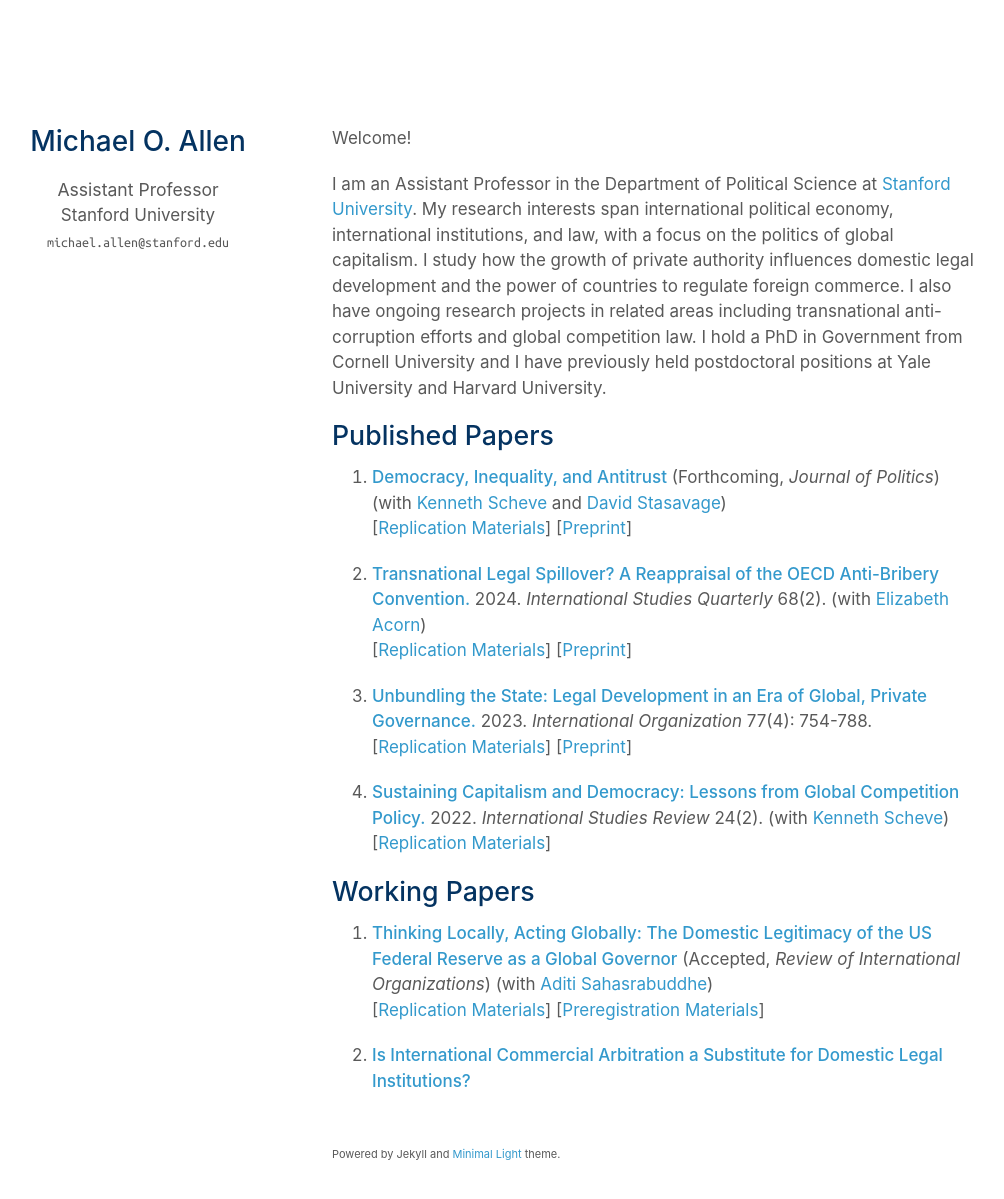
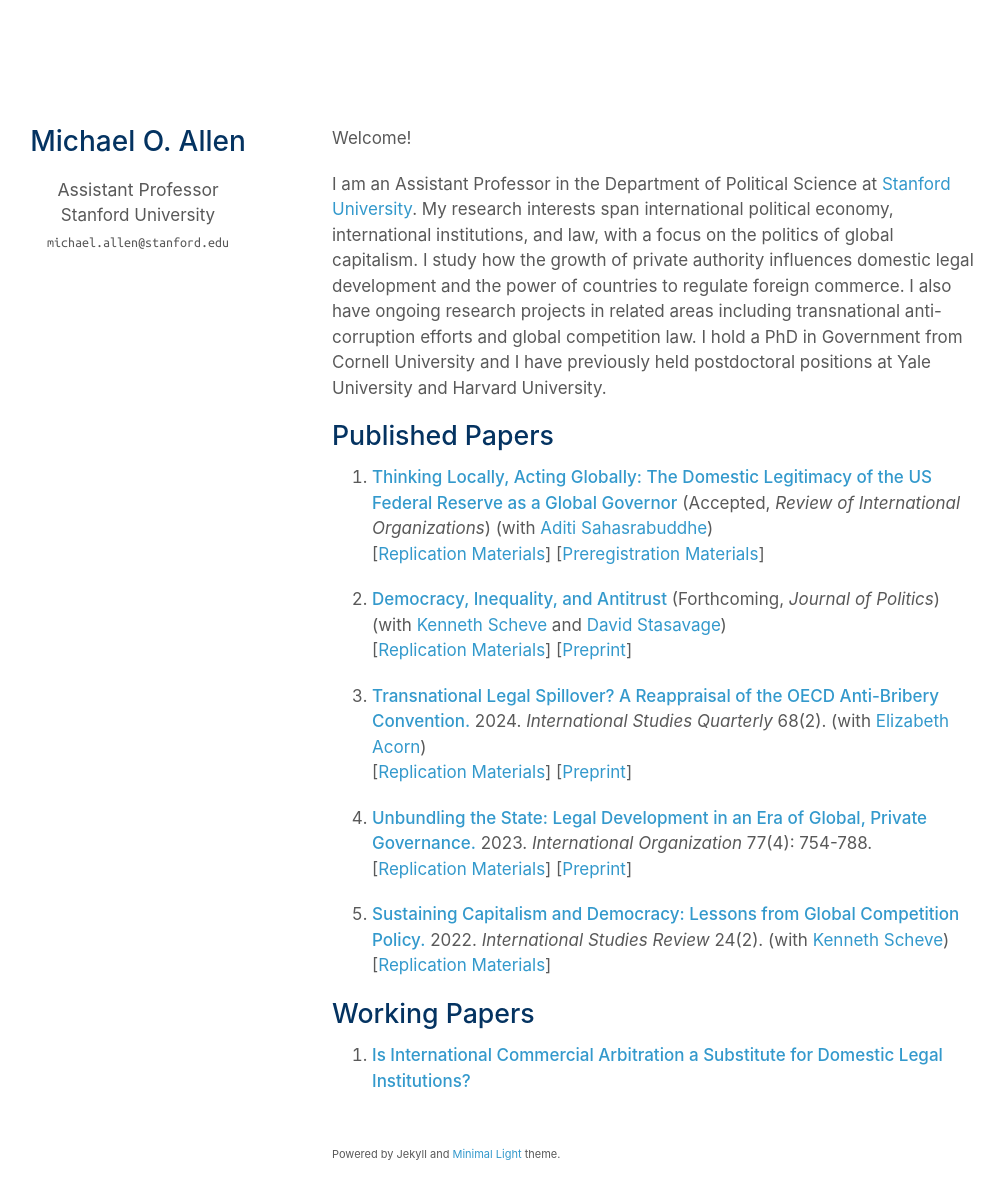
Before and after one commit to mmooddaa/mmooddaa.github.io, a Jekyll site: the page built from index.md, in a window 1280 px wide and 1235 px high. Shown: the top 1199 px of the window, without its empty margins (138-1142 px from the left). Built offline with Jekyll 4.4.1, drawn with Linux system fonts in a browser that asks for light colours; nearby versions of some CDN libraries; a style sheet for code colours, icons or effects is not loaded; part of the change alters nothing that is shown.

Commit message:
added rioo

```diff
--- a/index.md
+++ b/index.md
@@ -11,6 +11,8 @@ I am an Assistant Professor in the Department of Political Science at [Stanford
 
 ## Published Papers
 
+1. **[Thinking Locally, Acting Globally: The Domestic Legitimacy of the US Federal Reserve as a Global Governor](/assets/papers/FedGlobalGov-20241006.pdf)** (Accepted, *Review of International Organizations*) (with [Aditi Sahasrabuddhe](https://aditisahasrabuddhe.com)) <br> [[Replication Materials](https://doi.org/10.7910/DVN/NON9N3)] [[Preregistration Materials](https://osf.io/axq5c/)]
+
 4. **[Democracy, Inequality, and Antitrust](https://doi.org/10.1086/736023)** (Forthcoming, *Journal of Politics*) <br>
 (with [Kenneth Scheve](https://scheve-research.org/) and [David Stasavage](https://stasavage.com/)) <br> [[Replication Materials](https://dataverse.harvard.edu/dataset.xhtml?persistentId=doi:10.7910/DVN/GFENDZ)] [[Preprint](https://papers.ssrn.com/sol3/papers.cfm?abstract_id=4358176)]
 
@@ -23,6 +25,4 @@ I am an Assistant Professor in the Department of Political Science at [Stanford
 
 ## Working Papers
 
-1. **[Thinking Locally, Acting Globally: The Domestic Legitimacy of the US Federal Reserve as a Global Governor](/assets/papers/FedGlobalGov-20241006.pdf)** (Accepted, *Review of International Organizations*) (with [Aditi Sahasrabuddhe](https://aditisahasrabuddhe.com)) <br> [[Replication Materials](https://doi.org/10.7910/DVN/NON9N3)] [[Preregistration Materials](https://osf.io/axq5c/)]
-
 2. **[Is International Commercial Arbitration a Substitute for Domestic Legal Institutions?](/assets/papers/MAllen-icasub-20220927.pdf)**
```
